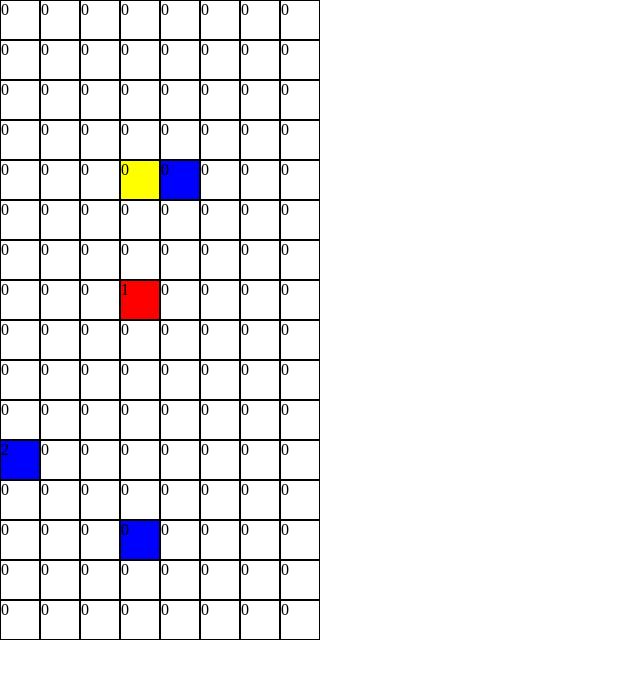
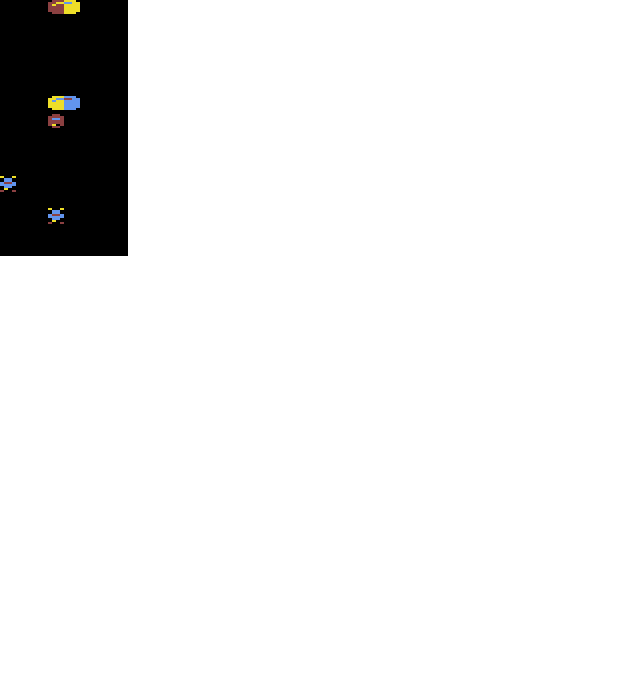
Before and after one commit to AvilS-PL/doktorek, a website built with webpack: page index.html in a window 1280 px wide. Shown: the whole page, without its empty margins (0-640 px from the left). Built offline with nearby package versions, Linux system fonts and the light colour scheme.

Commit message:
v0.3.5 grafika i w sumie projekt jest w rozdupceniu obecnie

```diff
--- a/src/assets.ts
+++ b/src/assets.ts
@@ -31,6 +31,7 @@ export class Plansza {
         }
         document.body.append(this.plansza)
     }
+
 }
 
 export class Pill {
@@ -56,6 +57,65 @@ export class Pill {
     deFlag() {
         this.flag = false
     }
+
+    renderPill() {
+        let p1 = document.getElementById(this.y1 + "|" + this.x1)
+        let p2 = document.getElementById(this.y2 + "|" + this.x2)
+        if (this.color1 != "white" && this.color2 != "white") {
+            p1.style.backgroundImage = "url('img/spritesheet.png')"
+            p2.style.backgroundImage = "url('img/spritesheet.png')"
+            if (this.color1 == "red") {
+                p1.style.backgroundPositionY = "-32px"
+            } else if (this.color1 == "yellow") {
+                p1.style.backgroundPositionY = "-64px"
+            } else if (this.color1 == "blue") {
+                p1.style.backgroundPositionY = "0px"
+            }
+
+            if (this.color2 == "red") {
+                p2.style.backgroundPositionY = "-32px"
+            } else if (this.color2 == "yellow") {
+                p2.style.backgroundPositionY = "-64px"
+            } else if (this.color2 == "blue") {
+                p2.style.backgroundPositionY = "0px"
+            }
+
+            if (this.rotation == 0) {
+                p1.style.backgroundPositionX = "-1640px"
+                p2.style.backgroundPositionX = "-1672px"
+            } else if (this.rotation == 1) {
+                p1.style.backgroundPositionX = "-1688px"
+                p2.style.backgroundPositionX = "-1624px"
+            } else if (this.rotation == 2) {
+                p1.style.backgroundPositionX = "-1672px"
+                p2.style.backgroundPositionX = "-1640px"
+            } else if (this.rotation == 3) {
+                p1.style.backgroundPositionX = "-1624px"
+                p2.style.backgroundPositionX = "-1688px"
+            }
+        } else if (this.color1 != "white" && this.color2 == "white") {
+            p1.style.backgroundImage = "url('img/spritesheet.png')"
+            p1.style.backgroundPositionX = "-1608px"
+            if (this.color1 == "red") {
+                p1.style.backgroundPositionY = "-32px"
+            } else if (this.color1 == "yellow") {
+                p1.style.backgroundPositionY = "-64px"
+            } else if (this.color1 == "blue") {
+                p1.style.backgroundPositionY = "0px"
+            }
+        } else if (this.color1 == "white" && this.color2 != "white") {
+            p2.style.backgroundImage = "url('img/spritesheet.png')"
+            p2.style.backgroundPositionX = "-1608px"
+            if (this.color2 == "red") {
+                p2.style.backgroundPositionY = "-32px"
+            } else if (this.color2 == "yellow") {
+                p2.style.backgroundPositionY = "-64px"
+            } else if (this.color2 == "blue") {
+                p2.style.backgroundPositionY = "0px"
+            }
+        }
+
+    }
 }
 
 export class Virus {
@@ -66,6 +126,27 @@ export class Virus {
         this.x = Math.floor(Math.random() * dane.width)
         this.y = Math.floor(Math.random() * (dane.height - 5)) + 5
         this.color = color
+        this.renderVirus()
+    }
+
+    renderVirus() {
+        let p1 = document.getElementById(this.y + "|" + this.x)
+        if (this.color != "white") {
+            p1.style.backgroundImage = "url('img/spritesheet.png')"
+            if (this.color == "red") {
+                p1.style.backgroundPositionX = "-1736px"
+            } else if (this.color == "yellow") {
+                p1.style.backgroundPositionX = "-1752px"
+            } else if (this.color == "blue") {
+                p1.style.backgroundPositionX = "-1720px"
+
+            }
+            if (dane.frame == 1) {
+                p1.style.backgroundPositionY = "-32px"
+            } else {
+                p1.style.backgroundPositionY = "0px"
+            }
+        }
     }
 }
 
@@ -76,7 +157,8 @@ interface Dane {
     viruses: Virus[],
     width: number,
     height: number,
-    state: string
+    state: string,
+    frame: number
 }
 
 export let dane: Dane = {
@@ -86,5 +168,21 @@ export let dane: Dane = {
     viruses: [],
     width: 8,
     height: 16,
-    state: "play"
+    state: "play",
+    frame: 0
 }
+
+interface kordy {
+    x: number,
+    y: number
+}
+
+interface Anim {
+    virusesFrames: kordy[],
+    virusesTimes: number[]
+}
+
+export let animations: Anim = {
+    virusesFrames: [{ x: 1704, y: 0 },],
+    virusesTimes: [30, 30]
+}
--- a/src/main.ts
+++ b/src/main.ts
@@ -1,7 +1,7 @@
 import { Plansza, Pill, Virus, dane } from './assets'
 import { rnc } from './functions'
 
-let main = new Plansza(dane.width, dane.height, 40)
+let main = new Plansza(dane.width, dane.height, 16)
 dane.pills[dane.kolejka] = new Pill(rnc(), rnc())
 for (let i = 0; i < 3; i++) {
     dane.viruses[i] = new Virus(rnc())
@@ -20,12 +20,15 @@ function render() {
     main.tab.map((item, i) => {
         item.map((poditem, j) => {
             main.tab[i][j] = 0
-            document.getElementById(i + "|" + j).style.backgroundColor = "white"
-            document.getElementById(i + "|" + j).innerText = "0"
+            let temp = document.getElementById(i + "|" + j)
+            temp.style.backgroundColor = "black"
+            // temp.innerText = ""
+            temp.style.backgroundImage = ""
         })
     })
 
     for (let i = 0; i < dane.viruses.length; i++) {
+        dane.viruses[i].renderVirus()
         if (dane.viruses[i].color == "red") {
             main.tab[dane.viruses[i].y][dane.viruses[i].x] = 1
         } else if (dane.viruses[i].color == "yellow") {
@@ -34,12 +37,13 @@ function render() {
             main.tab[dane.viruses[i].y][dane.viruses[i].x] = 3
         }
         if (dane.viruses[i].color != "white") {
-            document.getElementById(dane.viruses[i].y + "|" + dane.viruses[i].x).style.backgroundColor = dane.viruses[i].color
-            document.getElementById(dane.viruses[i].y + "|" + dane.viruses[i].x).innerText = i.toString()
+            // document.getElementById(dane.viruses[i].y + "|" + dane.viruses[i].x).style.backgroundColor = dane.viruses[i].color
         }
     }
 
     for (let i = 0; i < dane.pills.length; i++) {
+
+        dane.pills[i].renderPill()
 
         if (dane.pills[i].color1 == "red") {
             main.tab[dane.pills[i].y1][dane.pills[i].x1] = 1
@@ -56,16 +60,8 @@ function render() {
         } else if (dane.pills[i].color2 == "blue") {
             main.tab[dane.pills[i].y2][dane.pills[i].x2] = 3
         }
-
-
-        if (dane.pills[i].color1 != "white") {
-            document.getElementById(dane.pills[i].y1 + "|" + dane.pills[i].x1).style.backgroundColor = dane.pills[i].color1
-            document.getElementById(dane.pills[i].y1 + "|" + dane.pills[i].x1).innerText = i.toString()
-        }
-        if (dane.pills[i].color2 != "white") {
-            document.getElementById(dane.pills[i].y2 + "|" + dane.pills[i].x2).style.backgroundColor = dane.pills[i].color2
-            document.getElementById(dane.pills[i].y2 + "|" + dane.pills[i].x2).innerText = i.toString()
-        }
+        // document.getElementById(dane.pills[i].y1 + "|" + dane.pills[i].x1).innerText = main.tab[dane.pills[i].y1][dane.pills[i].x1].toString()
+        // document.getElementById(dane.pills[i].y2 + "|" + dane.pills[i].x2).innerText = main.tab[dane.pills[i].y2][dane.pills[i].x2].toString()
     }
 
     if (dane.pills[dane.pills.length - 1].flag) {
@@ -485,13 +481,21 @@ function refresh(timestamp: number) {
                 workTick = 0
             }
         } else if (dane.state == "spadanie") {
-            if (workTick % 10 == 0 && workTick != 0) {
+            if (workTick % 5 == 0 && workTick != 0) {
                 spadanie()
                 workTick = 0
             }
         }
 
         workTick++
+        if (tick % 15 == 0 && tick != 0) {
+            if (dane.frame == 1) {
+                dane.frame = 0
+            } else {
+                dane.frame = 1
+            }
+            render()
+        }
 
         if (tick == 60) {
             tick = 0
--- a/style.css
+++ b/style.css
@@ -1,6 +1,5 @@
 * {
     margin: 0;
-    box-sizing: border-box;
 }
 
 #plansza {
@@ -10,5 +9,6 @@
 }
 
 .pole {
-    border: 1px solid;
+    background-color: black;
+    image-rendering: pixelated;
 }
```
Also changed, not shown: dist/bundle.js, img/spritesheet.png (added).
